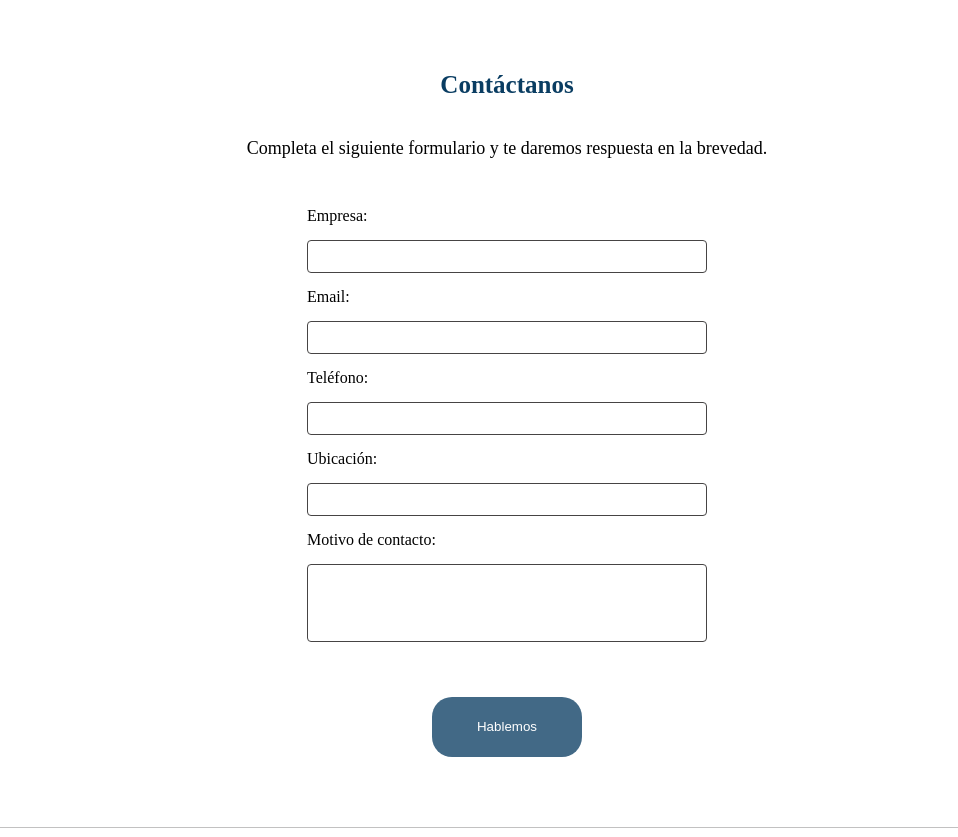
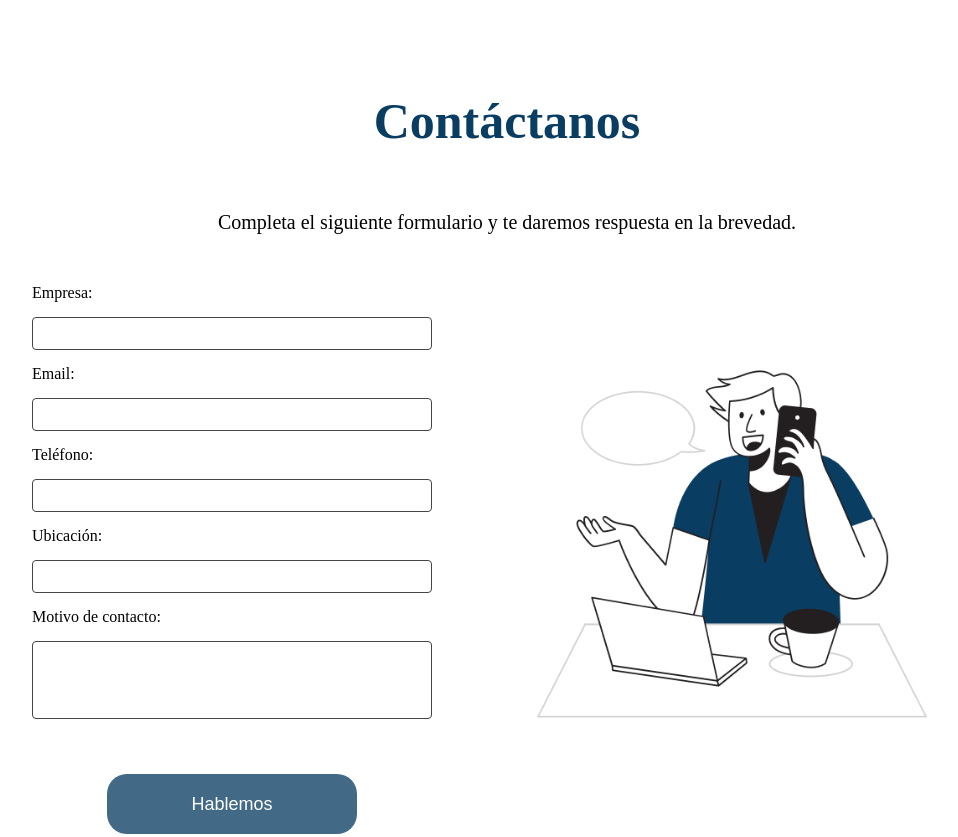
Before and after one commit to walter789dev/digital_advisors, an Astro site: page /contact in a window 1280 px wide. Shown: the top 837 px of the page, without its empty margins (133-1091 px from the left). Built offline with nearby package versions, Linux system fonts and the light colour scheme; Astro itself is replaced by a stand-in of ours.

Commit message:
Vista Contact finalizada

```diff
--- a/src/pages/about.astro
+++ b/src/pages/about.astro
@@ -194,6 +194,8 @@ import Layout from "../layouts/Layout.astro";
     font-size: 20px;
   }
 
+  .container__about-presentacion h2{
+    font-size: 50px;  }
   .container__about-presentacion p{
     width: 80%;
   }
--- a/src/pages/contact.astro
+++ b/src/pages/contact.astro
@@ -8,6 +8,8 @@ import Layout from "../layouts/Layout.astro";
     <p class="contact__subtitle">
       Completa el siguiente formulario y te daremos respuesta en la brevedad.
     </p>
+    <div class="contact-formImg">
+
     <form action="/enviar-formulario" method="POST" class="formulario-contacto">
         <label for="empresa">Empresa:</label>
         <input type="text" id="empresa" name="empresa" required />
@@ -27,6 +29,7 @@ import Layout from "../layouts/Layout.astro";
         <button type="submit">Hablemos</button>
       </form>
       <img class="contact__img" src="/images/contact.png" alt="Llamada" />
+    </div>
   </section>
 </Layout>
 
@@ -46,7 +49,13 @@ import Layout from "../layouts/Layout.astro";
 
   .contact__subtitle {
     text-align: center;
-    font-size: 18px;
+    font-size: 16px;
+  }
+
+.contact-formImg{
+    width: 100%;
+    display: flex;
+    justify-content: center;
 }
   .formulario-contacto {
     display: flex;
@@ -90,4 +99,34 @@ import Layout from "../layouts/Layout.astro";
   }
 
 
+  @media (min-width: 768px) {
+   .contact__title {
+    font-size: 35px;
+  }
+  }
+
+  @media (min-width: 1024px) {
+    .contact__title {
+    font-size: 50px;
+  }
+
+  .contact__subtitle{
+    font-size: 20px;
+  }
+  .formulario-contacto button {
+    width: 250px;
+    font-size: 18px ;
+}
+  .contact-formImg{
+    gap: 50px;
+    align-items: center;
+  }
+  .contact__img{
+    display: flex;
+    max-height: 500px;
+    max-width: 500px;
+  }
+
+
+  }
 </style>
```
Lines whose indentation alone changed are shown as unchanged.
